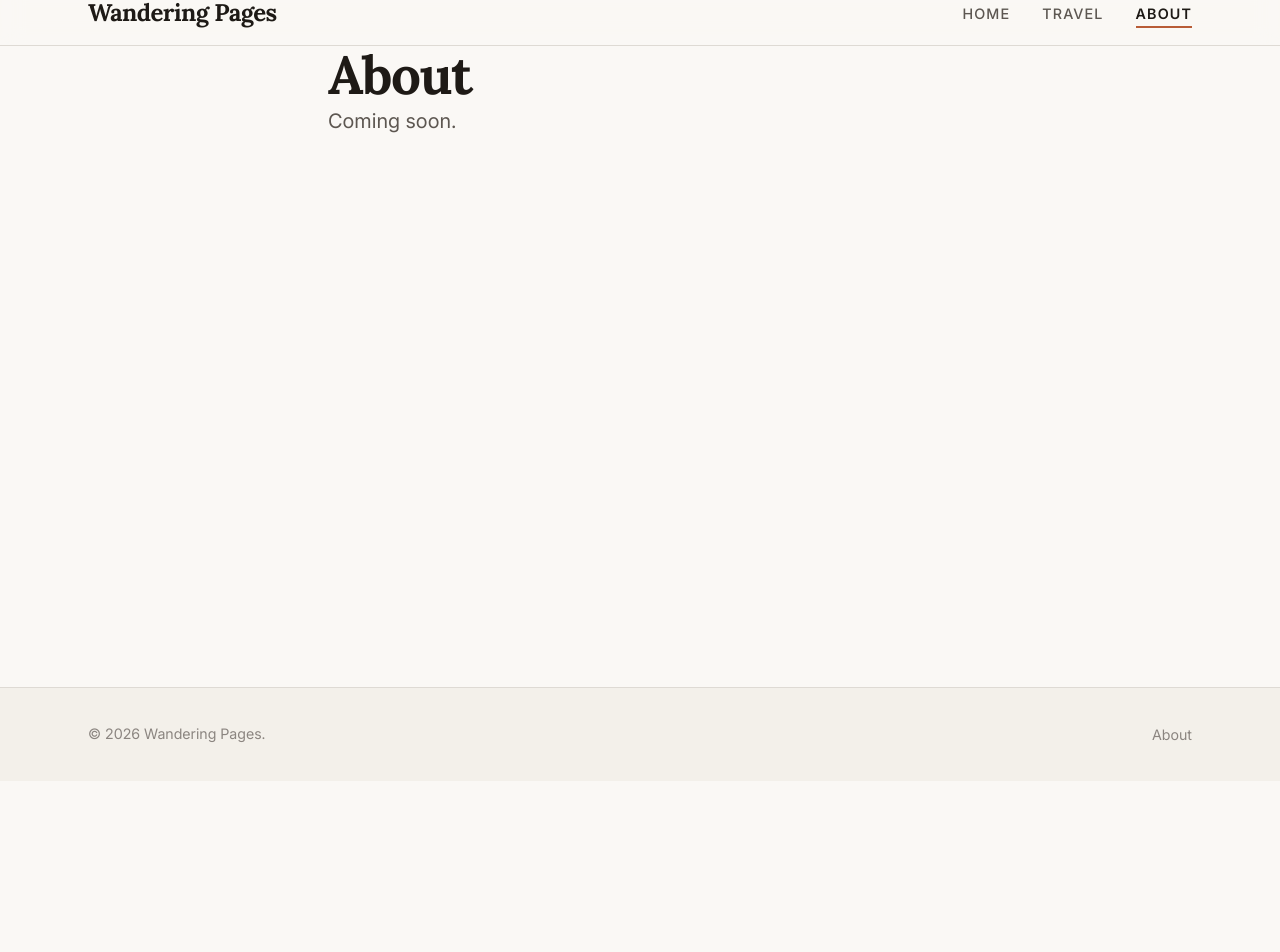
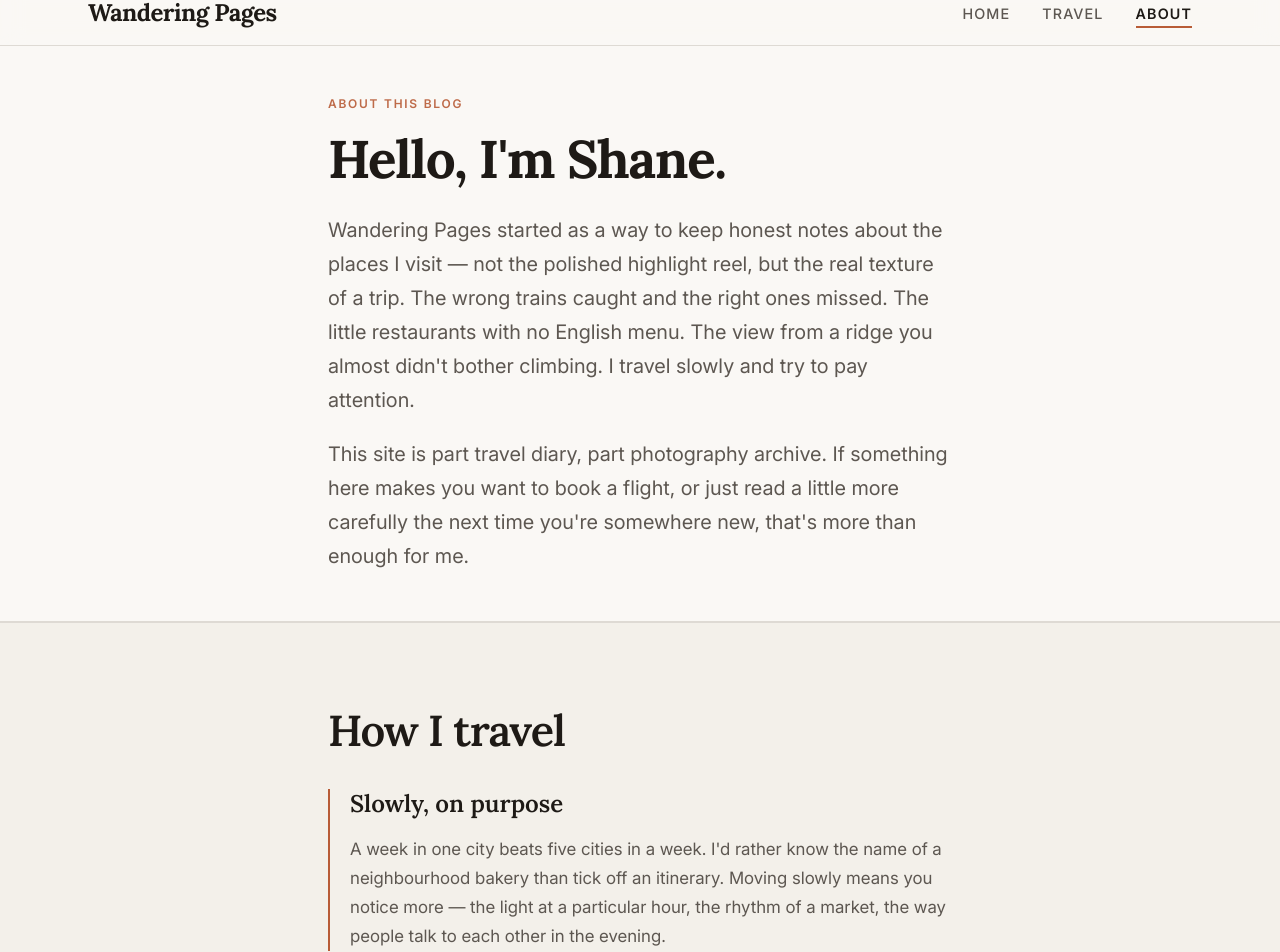
Before and after one commit to ShaneLucy/blog, a SvelteKit app: page /about in a window 1280 px wide. Shown: the part 19-971 px from the top of the page. Before the commit the page ends 800 px from the top, so only its background shows below. Built offline with nearby package versions, Linux system fonts and the light colour scheme.

Commit message:
add about page

```diff
--- a/src/routes/about/+page.svelte
+++ b/src/routes/about/+page.svelte
@@ -1,8 +1,289 @@
+<script lang="ts">
+	import { resolve } from '$app/paths';
+	import { allTrips } from '$lib/data/trips';
+
+	const destinations = [...allTrips]
+		.sort((a, b) => b.dates.start.localeCompare(a.dates.start))
+		.map((t) => ({
+			name: t.destination,
+			year: t.dates.start.slice(0, 4),
+			slug: t.slug,
+			description: t.description
+		}));
+</script>
+
 <svelte:head>
 	<title>About — Wandering Pages</title>
+	<meta
+		name="description"
+		content="About Shane — the traveller behind Wandering Pages. Field notes, photographs, and stories from the road."
+	/>
 </svelte:head>
 
-<div class="container container--narrow">
-	<h1>About</h1>
-	<p class="prose">Coming soon.</p>
-</div>
+<article class="about-page" aria-labelledby="about-heading">
+	<!-- ============================================================
+	     INTRO SECTION
+	     ============================================================ -->
+	<section class="about-intro section--sm">
+		<div class="container container--narrow">
+			<span class="eyebrow">About this blog</span>
+			<h1 id="about-heading" class="about-intro__title">Hello, I'm Shane.</h1>
+
+			<div class="about-intro__body prose">
+				<p>
+					Wandering Pages started as a way to keep honest notes about the places I visit — not the
+					polished highlight reel, but the real texture of a trip. The wrong trains caught and the
+					right ones missed. The little restaurants with no English menu. The view from a ridge you
+					almost didn't bother climbing. I travel slowly and try to pay attention.
+				</p>
+				<p>
+					This site is part travel diary, part photography archive. If something here makes you want
+					to book a flight, or just read a little more carefully the next time you're somewhere new,
+					that's more than enough for me.
+				</p>
+			</div>
+		</div>
+	</section>
+
+	<!-- ============================================================
+	     PHILOSOPHY SECTION
+	     ============================================================ -->
+	<section class="about-philosophy section" aria-labelledby="philosophy-heading">
+		<div class="container container--narrow">
+			<h2 id="philosophy-heading" class="about-philosophy__heading">How I travel</h2>
+			<ul class="about-pillars" role="list">
+				<li class="about-pillar">
+					<h3 class="about-pillar__title">Slowly, on purpose</h3>
+					<p class="about-pillar__body">
+						A week in one city beats five cities in a week. I'd rather know the name of a
+						neighbourhood bakery than tick off an itinerary. Moving slowly means you notice more —
+						the light at a particular hour, the rhythm of a market, the way people talk to each
+						other in the evening.
+					</p>
+				</li>
+				<li class="about-pillar">
+					<h3 class="about-pillar__title">Photos as field notes</h3>
+					<p class="about-pillar__body">
+						I photograph the things I want to remember, not the things I think other people want to
+						see. That means a lot of ordinary details — doorways, food, shadows — alongside the
+						landscapes. The camera is a reason to look carefully, not just a device for collecting
+						proof that you were somewhere.
+					</p>
+				</li>
+				<li class="about-pillar">
+					<h3 class="about-pillar__title">Finding the unexpected</h3>
+					<p class="about-pillar__body">
+						The best moments on any trip are almost never the ones in the guidebook. I try to leave
+						enough space in a day for things to go sideways in interesting ways. Some of my
+						favourite memories started as wrong turns.
+					</p>
+				</li>
+			</ul>
+		</div>
+	</section>
+
+	<!-- ============================================================
+	     DESTINATIONS SECTION
+	     ============================================================ -->
+	<section class="about-destinations section--sm" aria-labelledby="destinations-heading">
+		<div class="container container--narrow">
+			<h2 id="destinations-heading" class="about-destinations__heading">
+				<span class="eyebrow">On the road so far</span>
+				Recent destinations
+			</h2>
+			<ul class="destinations-list" role="list">
+				{#each destinations as dest (dest.slug)}
+					<li class="destinations-list__item">
+						<a
+							href={resolve(`/travel/${dest.slug}`)}
+							class="destination-card"
+							aria-label="{dest.name}, {dest.year} — {dest.description}"
+						>
+							<span class="destination-card__name">{dest.name}</span>
+							<span class="destination-card__year" aria-hidden="true">{dest.year}</span>
+						</a>
+						<!-- Description visible to all users; aria-label on the link covers AT -->
+						<p class="destinations-list__description">{dest.description}</p>
+					</li>
+				{/each}
+			</ul>
+		</div>
+	</section>
+
+	<!-- ============================================================
+	     CTA SECTION
+	     ============================================================ -->
+	<section class="about-cta section--sm" aria-labelledby="cta-heading">
+		<div class="container container--narrow">
+			<div class="about-cta__inner">
+				<h2 id="cta-heading" class="about-cta__heading">See all the trips</h2>
+				<p class="about-cta__body">
+					Every destination has its own page — photographs, field notes, and the stories that didn't
+					quite fit anywhere else.
+				</p>
+				<a href={resolve('/travel')} class="btn btn--primary">
+					Browse all travel
+					<!-- Decorative arrow — the link text is already complete without it -->
+					<span aria-hidden="true">&rarr;</span>
+				</a>
+			</div>
+		</div>
+	</section>
+</article>
+
+<style>
+	/* ---- Intro ---- */
+	.about-intro {
+		border-block-end: 1px solid var(--color-border);
+	}
+
+	.about-intro__title {
+		margin-block: var(--space-4) var(--space-6);
+	}
+
+	.about-intro__body {
+		/* Stack paragraphs with consistent spacing */
+		display: flex;
+		flex-direction: column;
+		gap: var(--space-5);
+	}
+
+	/* Reset max-width imposed by the global p rule — the narrow container
+	   already constrains line length to ~720px / ~72ch */
+	.about-intro__body p {
+		max-width: none;
+	}
+
+	/* ---- Philosophy ---- */
+	.about-philosophy {
+		background-color: var(--color-bg-subtle);
+		border-block: 1px solid var(--color-border);
+	}
+
+	.about-philosophy__heading {
+		margin-block-end: var(--space-8);
+	}
+
+	.about-pillars {
+		list-style: none;
+		display: flex;
+		flex-direction: column;
+		gap: var(--space-12);
+	}
+
+	.about-pillar {
+		display: flex;
+		flex-direction: column;
+		gap: var(--space-4);
+		/* Left accent rule for visual rhythm */
+		padding-inline-start: var(--space-5);
+		border-inline-start: 2px solid var(--color-accent);
+	}
+
+	.about-pillar__title {
+		font-family: var(--font-serif);
+		font-size: var(--text-lg);
+		font-weight: var(--weight-semibold);
+		line-height: var(--leading-snug);
+		color: var(--color-text-primary);
+	}
+
+	.about-pillar__body {
+		font-size: var(--text-base);
+		line-height: var(--leading-relaxed);
+		color: var(--color-text-secondary);
+		/* Remove the global p max-width — the narrow container constrains line length */
+		max-width: none;
+	}
+
+	/* ---- Destinations ---- */
+	.about-destinations__heading {
+		display: flex;
+		flex-direction: column;
+		gap: var(--space-2);
+		margin-block-end: var(--space-8);
+	}
+
+	.destinations-list {
+		list-style: none;
+		display: flex;
+		flex-direction: column;
+		gap: 0;
+	}
+
+	.destinations-list__item {
+		padding-block: var(--space-5);
+		border-block-end: 1px solid var(--color-border);
+	}
+
+	.destinations-list__item:first-child {
+		border-block-start: 1px solid var(--color-border);
+	}
+
+	.destination-card {
+		display: flex;
+		align-items: baseline;
+		justify-content: space-between;
+		gap: var(--space-4);
+		text-decoration: none;
+		color: var(--color-text-primary);
+		transition: color var(--duration-fast) var(--ease-out);
+	}
+
+	.destination-card:hover {
+		color: var(--color-accent);
+		text-decoration: none;
+	}
+
+	.destination-card:focus-visible {
+		outline: 3px solid var(--color-border-focus);
+		outline-offset: 4px;
+		border-radius: var(--radius-sm);
+		box-shadow: 0 0 0 6px var(--color-accent-subtle);
+	}
+
+	.destination-card__name {
+		font-family: var(--font-serif);
+		font-size: var(--text-2xl);
+		font-weight: var(--weight-semibold);
+		letter-spacing: var(--tracking-tight);
+		line-height: var(--leading-tight);
+	}
+
+	.destination-card__year {
+		font-family: var(--font-sans);
+		font-size: var(--text-sm);
+		font-weight: var(--weight-medium);
+		color: var(--color-text-tertiary);
+		letter-spacing: var(--tracking-wider);
+		flex-shrink: 0;
+	}
+
+	.destinations-list__description {
+		margin-block-start: var(--space-2);
+		font-size: var(--text-sm);
+		color: var(--color-text-tertiary);
+		max-width: none;
+	}
+
+	/* ---- CTA ---- */
+	.about-cta {
+		border-block-start: 1px solid var(--color-border);
+	}
+
+	.about-cta__inner {
+		display: flex;
+		flex-direction: column;
+		align-items: flex-start;
+		gap: var(--space-5);
+	}
+
+	.about-cta__heading {
+		font-size: var(--text-2xl);
+	}
+
+	.about-cta__body {
+		color: var(--color-text-secondary);
+		max-width: none;
+	}
+</style>
```
Also changed, not shown: .claude/agent-memory/ux-design-accessibility/MEMORY.md, 1 other file (tests, documents, lock files or other folders).
